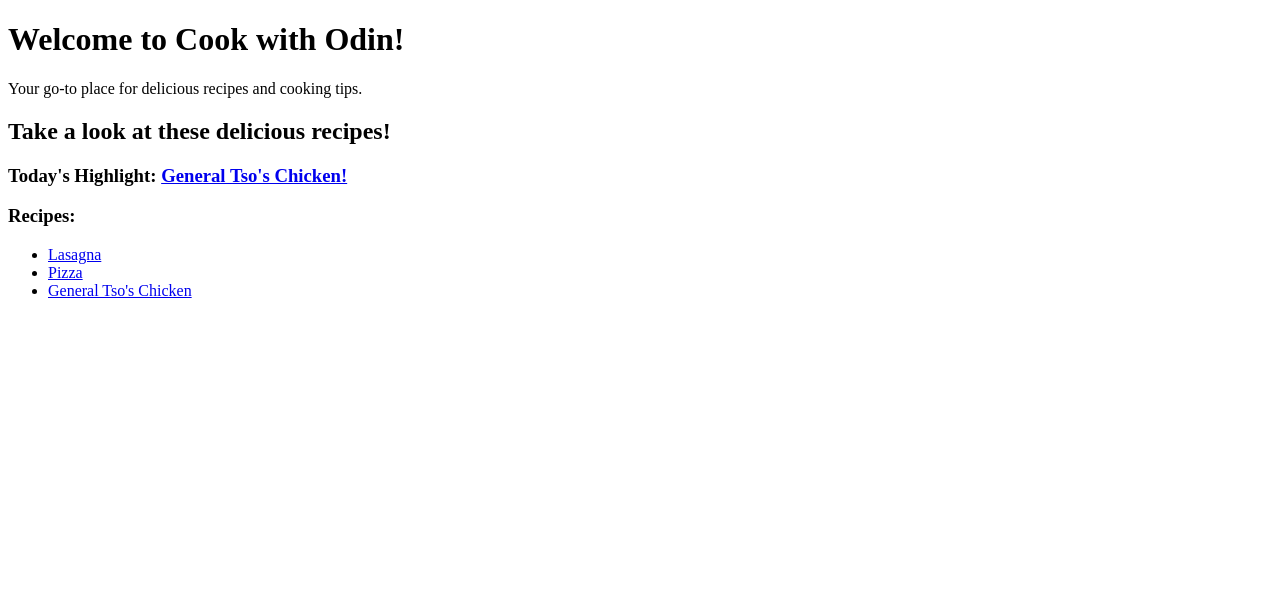
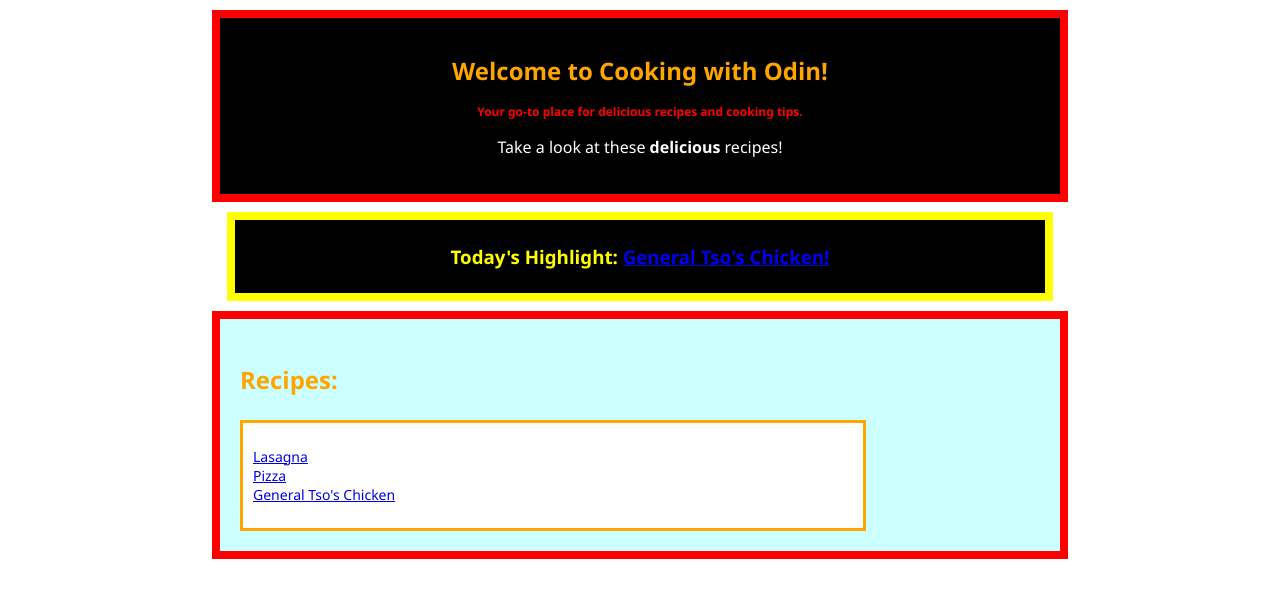
Before and after one commit to derpgolem/odin-recipes, a plain HTML site: page index.html in a window 1280 px wide. Drawn offline with Linux system fonts and the light colour scheme.

Commit message:
add styling to index added simple css styling for homepage

```diff
--- a/index.html
+++ b/index.html
@@ -3,22 +3,28 @@
 <head>
     <meta charset="UTF-8">
     <meta name="viewport" content="width=device-width, initial-scale=1.0">
-    <title>Cook with Odin!</title>
+    <title>Cooking with Odin!</title>
+    <link rel="stylesheet" href="styling/styles.css">
 </head>
 <body>
+    <div class="card">
+        <h1 class="title">Welcome to Cooking with Odin!</h1>
+        <h2 class="subtitle">Your go-to place for delicious recipes and cooking tips.</h1>
+        <p>Take a look at these <strong>delicious</strong> recipes!</p>
+    </div>
+    <div class="card highlight">
+        <h3>Today's Highlight: <a href="pages/recipes/asian/general_tso.html">General Tso's Chicken!</a></h3>
+    </div>
 
-<h1>Welcome to Cook with Odin!</h1>
-<p>Your go-to place for delicious recipes and cooking tips.</p>
-
-    <p><h2>Take a look at these <strong>delicious</strong> recipes!</h2></p>
-
-    <h3>Today's Highlight: <a href="pages/recipes/asian/general_tso.html">General Tso's Chicken!</a></h3>
-    <h3>Recipes:</h3>
-    <ul>
-        <li><a href="./pages/recipes/italian/lasagna.html">Lasagna</a></li>
-        <li><a href="./pages/recipes/italian/pizza.html">Pizza</a></li>
-        <li><a href="./pages/recipes/asian/general_tso.html">General Tso's Chicken</a></li>
-    </ul>
-
+    <div class="card content">
+        <h3 class="title">Recipes:</h3>
+        <div class="list">
+            <ul class="recipes">
+                <li><a href="./pages/recipes/italian/lasagna.html">Lasagna</a></li>
+                <li><a href="./pages/recipes/italian/pizza.html">Pizza</a></li>
+                <li><a href="./pages/recipes/asian/general_tso.html">General Tso's Chicken</a></li>
+            </ul>
+        </div>
+    </div>
 </body>
 </html>
--- /dev/null
+++ b/styling/styles.css
@@ -0,0 +1,51 @@
+.card {
+    color: white;
+    background-color: black;
+    border: red solid 8px;
+    width: 800px;
+    margin: 10px auto;
+    padding: 20px;
+    text-align: center;
+    font-family: 'Segoe UI', Tahoma, Geneva, Verdana, sans-serif;
+}
+
+.content {
+    background-color: #ccffff;
+    color: black;
+    text-align:justify;
+    margin: auto;
+}
+
+.title {
+    font-size: 24px;
+    font-style: bold;
+    color: orange;
+}
+
+.subtitle {
+    font-size: 12px;
+    color: red;
+}
+
+.highlight {
+    padding: 5px;
+    border: yellow solid 8px;
+    font-size: 16px;
+    color: yellow;
+}
+
+.list {
+    width: 600px;
+    margin: 0 ;
+    padding: 10px;
+    border: orange solid;
+    background: white;
+    font-size: 14px;
+    font-style: bold italic;
+    color: green;
+}
+
+.recipes {
+    list-style-type: none;
+    padding: 0;
+}
```
